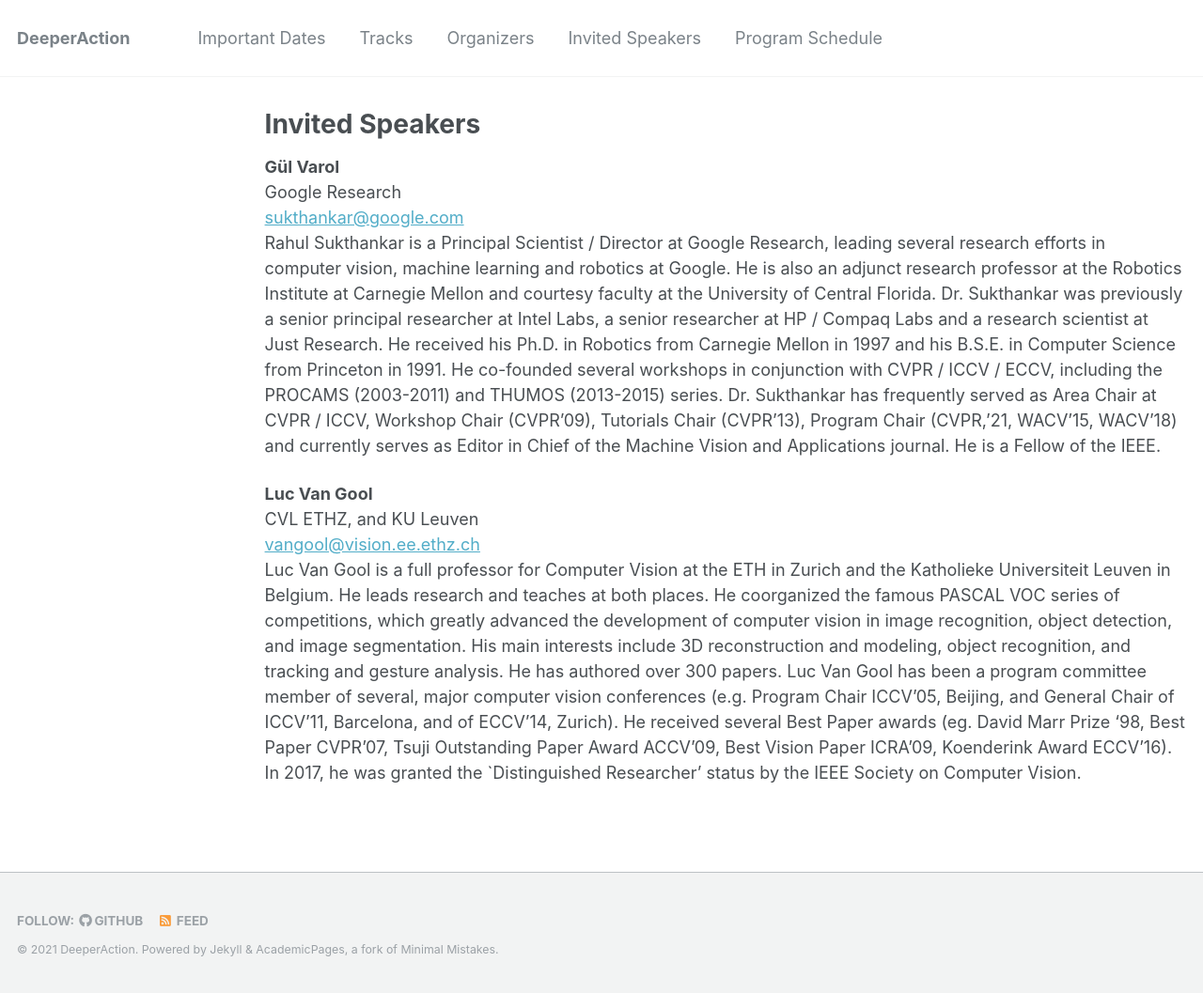
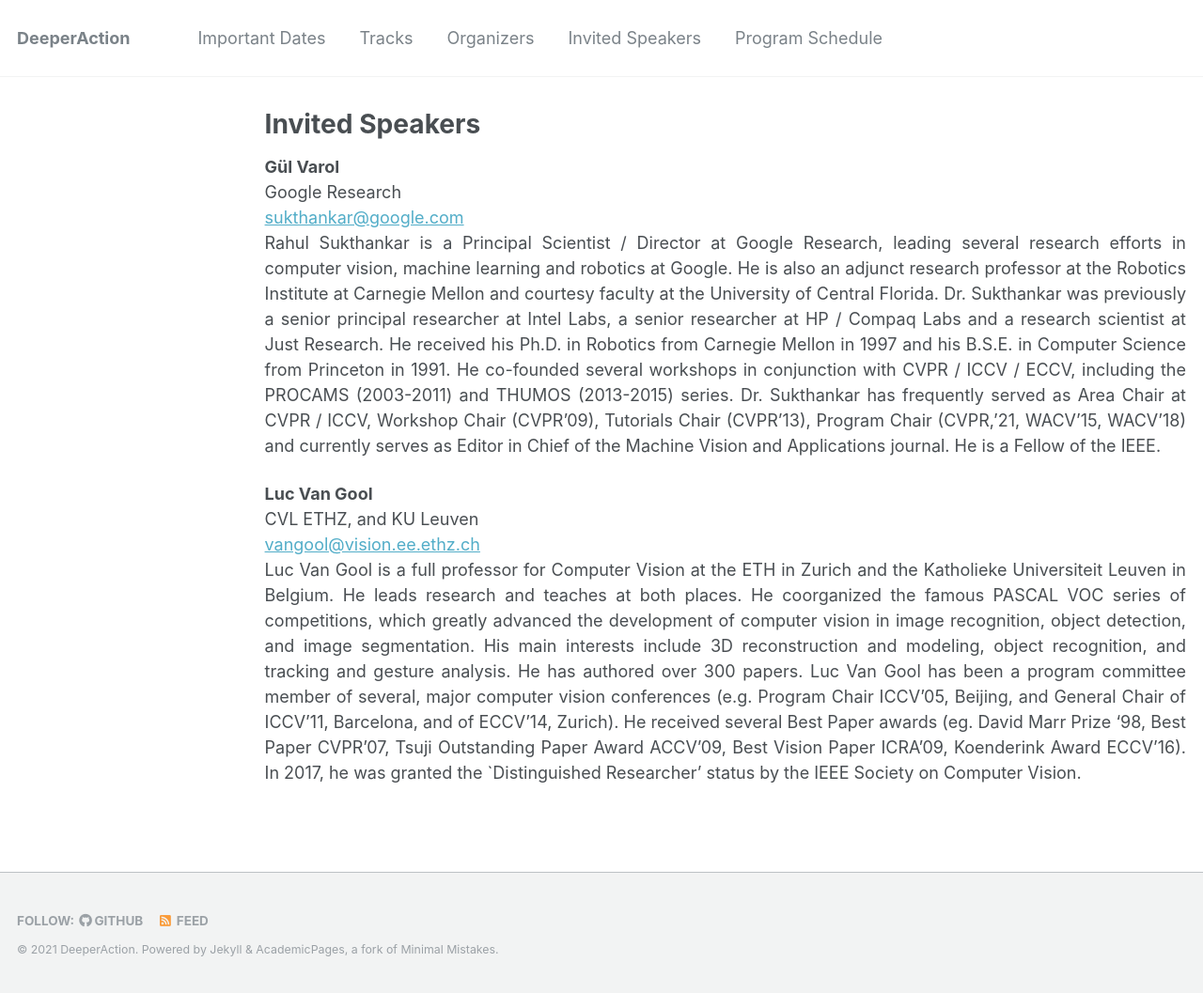
Before and after one commit to deeperaction/deeperaction.github.io, a Jekyll site: the page built from _pages/speakers.md, in a window 1280 px wide. Shown: the whole page at 94% size. Built offline with Jekyll 4.4.1, drawn with Linux system fonts in a browser that asks for light colours.

Commit message:
UPDATE: justify texts for speakers

```diff
--- a/_pages/speakers.md
+++ b/_pages/speakers.md
@@ -13,8 +13,10 @@ redirect_from:
 Google Research<br>
 [sukthankar@google.com](mailto:sukthankar@google.com)<br>
 Rahul Sukthankar is a Principal Scientist / Director at Google Research, leading several research efforts in computer vision, machine learning and robotics at Google. He is also an adjunct research professor at the Robotics Institute at Carnegie Mellon and courtesy faculty at the University of Central Florida. Dr. Sukthankar was previously a senior principal researcher at Intel Labs, a senior researcher at HP / Compaq Labs and a research scientist at Just Research. He received his Ph.D. in Robotics from Carnegie Mellon in 1997 and his B.S.E. in Computer Science from Princeton in 1991. He co-founded several workshops in conjunction with CVPR / ICCV / ECCV, including the PROCAMS (2003-2011) and THUMOS (2013-2015) series. Dr. Sukthankar has frequently served as Area Chair at CVPR / ICCV, Workshop Chair (CVPR’09), Tutorials Chair (CVPR’13), Program Chair (CVPR,’21, WACV’15, WACV’18) and currently serves as Editor in Chief of the Machine Vision and Applications journal. He is a Fellow of the IEEE.
+{:.text-justify}
 
 **Luc Van Gool**<br>
 CVL ETHZ, and KU Leuven<br>
 [vangool@vision.ee.ethz.ch](mailto:vangool@vision.ee.ethz.ch)<br>
 Luc Van Gool is a full professor for Computer Vision at the ETH in Zurich and the Katholieke Universiteit Leuven in Belgium. He leads research and teaches at both places. He coorganized the famous PASCAL VOC series of competitions, which greatly advanced the development of computer vision in image recognition, object detection, and image segmentation. His main interests include 3D reconstruction and modeling, object recognition, and tracking and gesture analysis. He has authored over 300 papers. Luc Van Gool has been a program committee member of several, major computer vision conferences (e.g. Program Chair ICCV'05, Beijing, and General Chair of ICCV'11, Barcelona, and of ECCV'14, Zurich). He received several Best Paper awards (eg. David Marr Prize '98, Best Paper CVPR'07, Tsuji Outstanding Paper Award ACCV'09, Best Vision Paper ICRA'09, Koenderink Award ECCV’16). In 2017, he was granted the `Distinguished Researcher’ status by the IEEE Society on Computer Vision.
+{:.text-justify}
```
